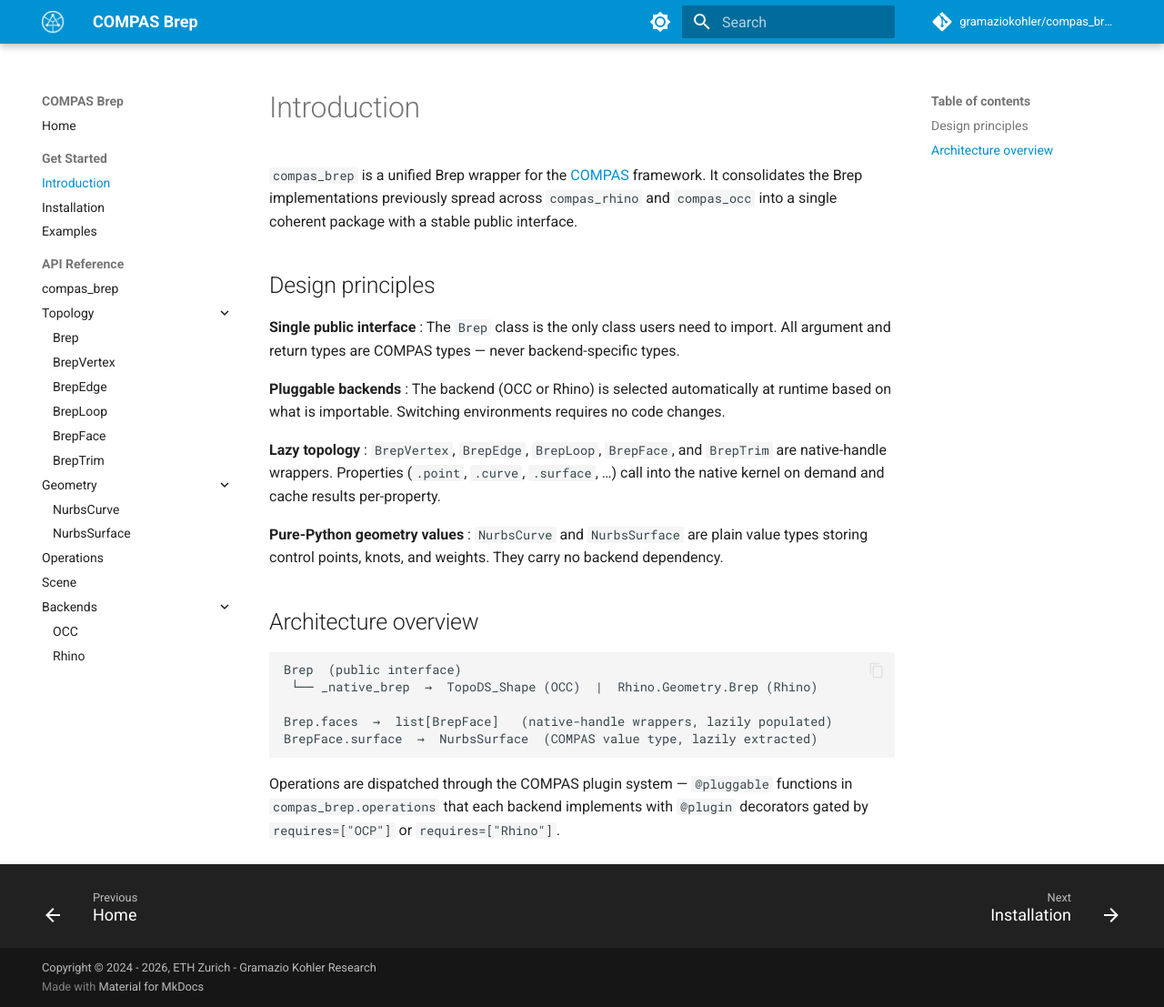
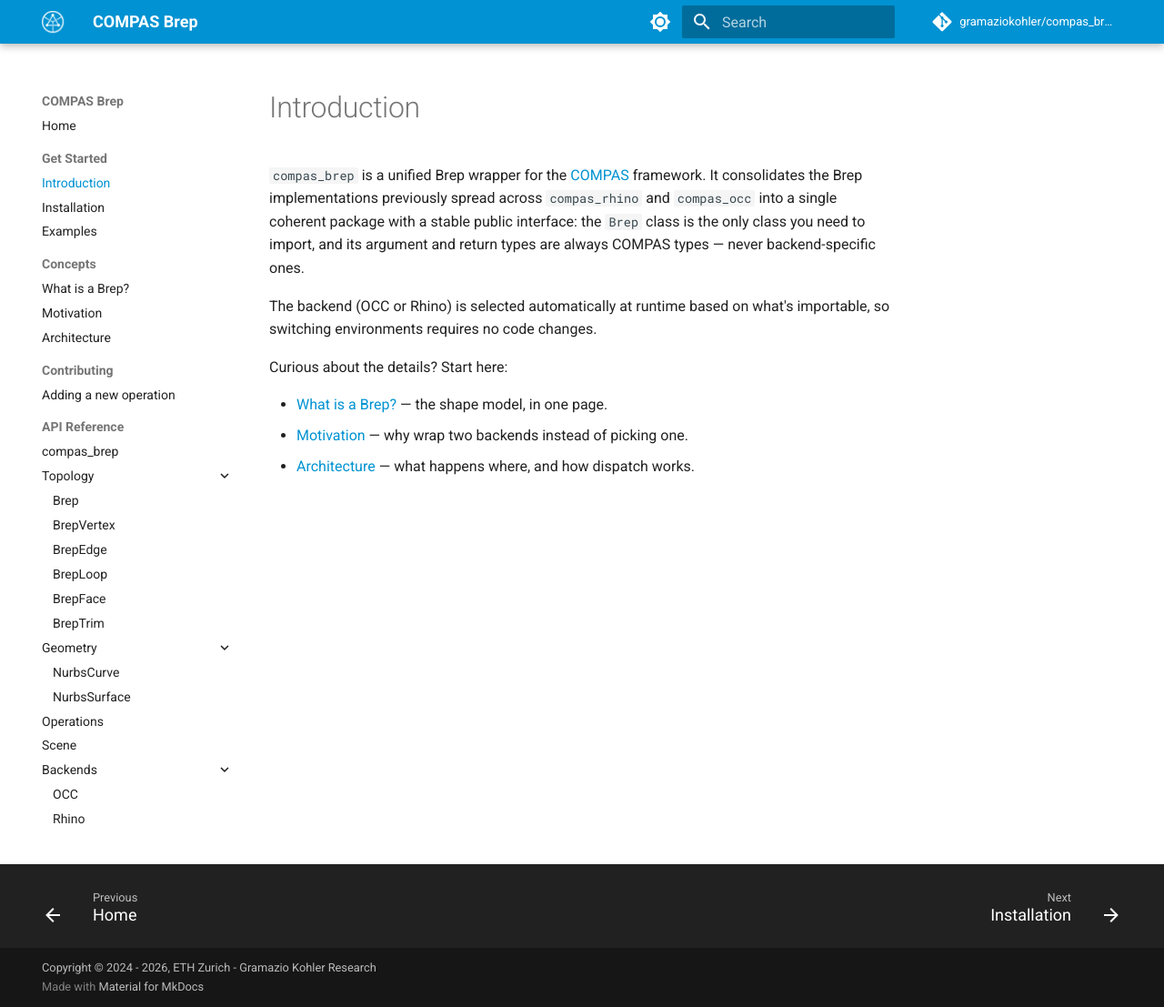
Before and after one commit to gramaziokohler/compas_brep, an MkDocs documentation site: the page built from docs/introduction.md, in a window 1280 px wide and 1107 px high. Shown: the whole window at 91% size. Built offline with MkDocs 1.6.1 and Material for MkDocs 9.7.7, drawn with Linux system fonts in a browser that asks for light colours; comment, search, counter and statistics services are not loaded.

Commit message:
some more docs

````diff
--- a/docs/introduction.md
+++ b/docs/introduction.md
@@ -2,37 +2,15 @@
 
 `compas_brep` is a unified Brep wrapper for the [COMPAS](https://compas.dev) framework.
 It consolidates the Brep implementations previously spread across `compas_rhino` and
-`compas_occ` into a single coherent package with a stable public interface.
+`compas_occ` into a single coherent package with a stable public interface: the `Brep`
+class is the only class you need to import, and its argument and return types are
+always COMPAS types — never backend-specific ones.
 
-## Design principles
+The backend (OCC or Rhino) is selected automatically at runtime based on what's
+importable, so switching environments requires no code changes.
 
-**Single public interface**
-:   The `Brep` class is the only class users need to import. All argument and return
-    types are COMPAS types — never backend-specific types.
+Curious about the details? Start here:
 
-**Pluggable backends**
-:   The backend (OCC or Rhino) is selected automatically at runtime based on what
-    is importable. Switching environments requires no code changes.
-
-**Lazy topology**
-:   `BrepVertex`, `BrepEdge`, `BrepLoop`, `BrepFace`, and `BrepTrim` are
-    native-handle wrappers. Properties (`.point`, `.curve`, `.surface`, …) call
-    into the native kernel on demand and cache results per-property.
-
-**Pure-Python geometry values**
-:   `NurbsCurve` and `NurbsSurface` are plain value types storing control points,
-    knots, and weights. They carry no backend dependency.
-
-## Architecture overview
-
-```
-Brep  (public interface)
- └── _native_brep  →  TopoDS_Shape (OCC)  |  Rhino.Geometry.Brep (Rhino)
-
-Brep.faces  →  list[BrepFace]   (native-handle wrappers, lazily populated)
-BrepFace.surface  →  NurbsSurface  (COMPAS value type, lazily extracted)
-```
-
-Operations are dispatched through the COMPAS plugin system — `@pluggable`
-functions in `compas_brep.operations` that each backend implements with
-`@plugin` decorators gated by `requires=["OCP"]` or `requires=["Rhino"]`.
+- [What is a Brep?](brep-basics.md) — the shape model, in one page.
+- [Motivation](motivation.md) — why wrap two backends instead of picking one.
+- [Architecture](architecture.md) — what happens where, and how dispatch works.
--- a/mkdocs.yml
+++ b/mkdocs.yml
@@ -67,7 +67,11 @@
   - pymdownx.inlinehilite
   - pymdownx.snippets:
       check_paths: true
-  - pymdownx.superfences
+  - pymdownx.superfences:
+      custom_fences:
+        - name: mermaid
+          class: mermaid
+          format: !!python/name:pymdownx.superfences.fence_code_format
   - toc:
       permalink: "¤"
 
@@ -128,6 +132,12 @@
       - Introduction: introduction.md
       - Installation: installation.md
       - Examples: examples.md
+  - Concepts:
+      - What is a Brep?: brep-basics.md
+      - Motivation: motivation.md
+      - Architecture: architecture.md
+  - Contributing:
+      - Adding a new operation: contributing.md
   - API Reference:
       - compas_brep: reference/compas_brep.md
       - Topology:
````
Also changed, not shown: docs/architecture.md (added, +57 -0 lines), docs/brep-basics.md (added, +43 -0 lines), docs/contributing.md (added, +97 -0 lines), docs/motivation.md (added, +28 -0 lines).
